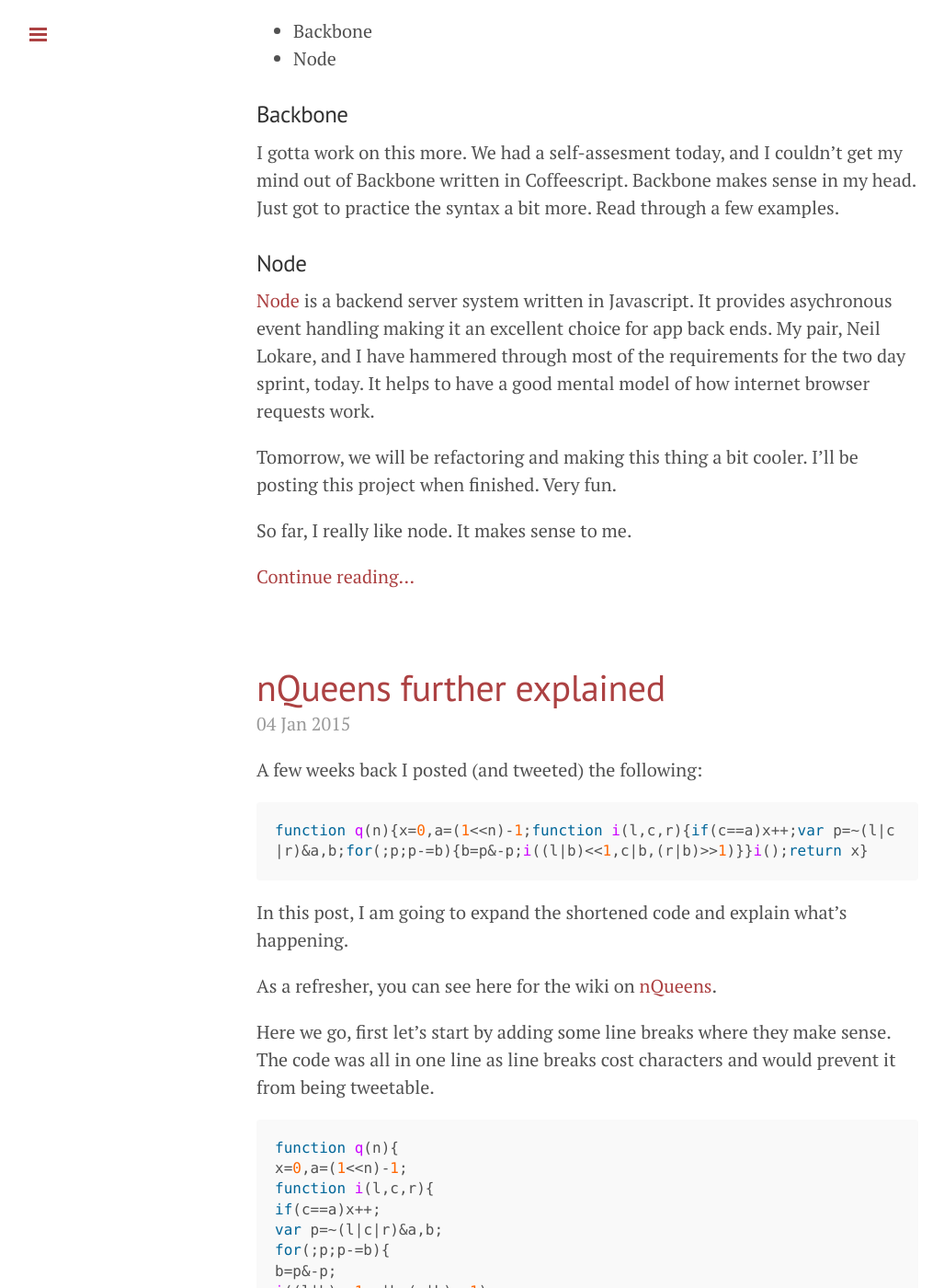
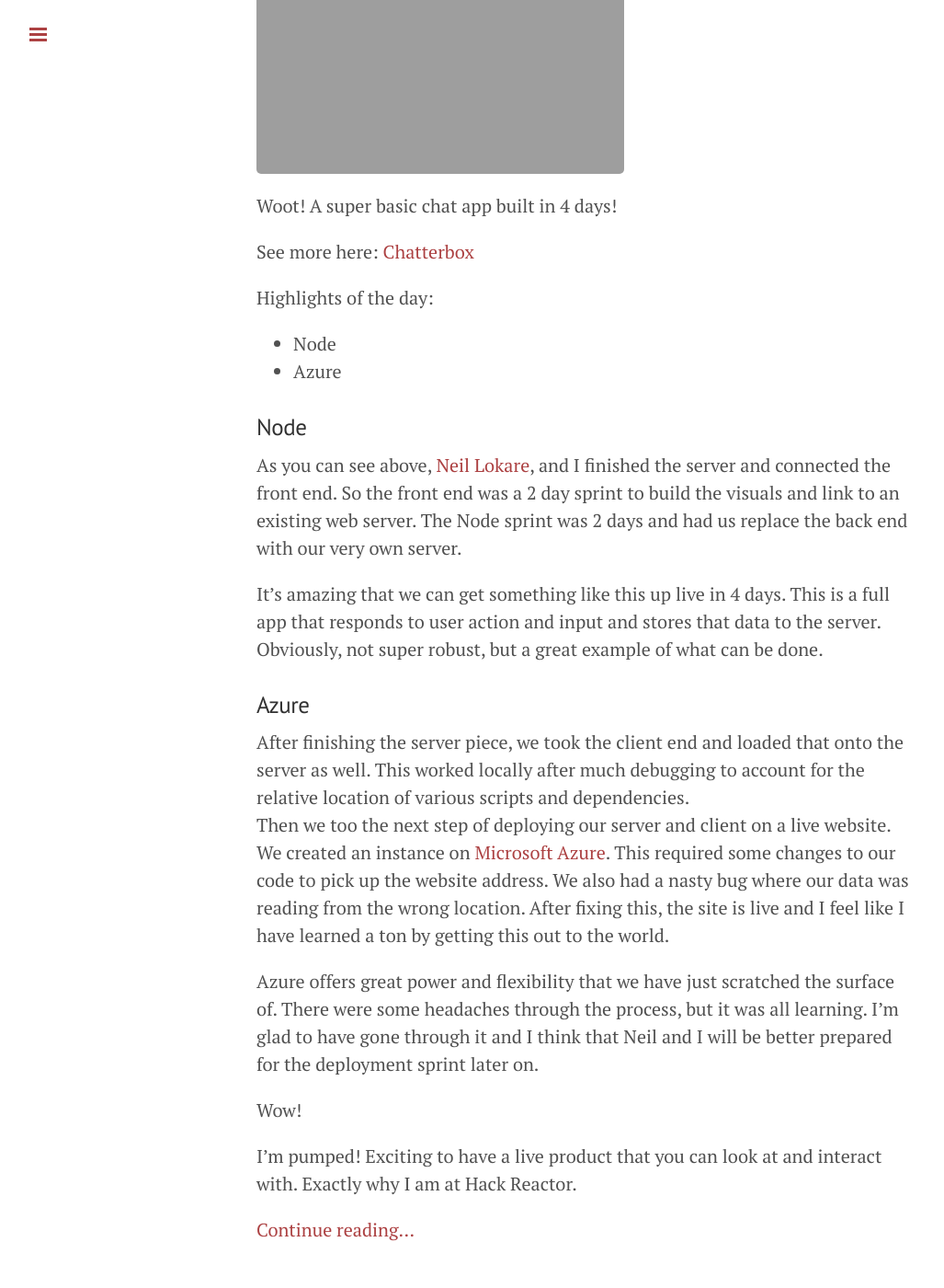
Before and after one commit to zdlopez/zdlopez.github.io, a Jekyll site: the page built from index.html, in a window 1280 px wide and 1400 px high, scrolled down 343 px. Shown: the whole window at 92% size, without its empty margins (1-1028 px from the left). Built offline with Jekyll 4.4.1, drawn with Linux system fonts in a browser that asks for light colours; Markdown is read by kramdown in place of the engine named in the settings; the list of posts is cut into pages by our own code; some of the changed text lies outside the part shown.

Commit message:
HR W4 D2

```diff
--- a/_posts/2015-1-5-HR-Week4-Day1.md
+++ b/_posts/2015-1-5-HR-Week4-Day1.md
@@ -1,7 +1,7 @@
 ---
 layout: post
 title: Hack Reactor - Week 4 Day 1
-tags: [Backbone, Node]
+tags: [Hack Reactor, Backbone, Node]
 ---
 
 And just like that we are a quarter of the way through Hack Reactor.  I've already learned so much and it's showing no signs of slowing down.
--- /dev/null
+++ b/_posts/2015-1-6-HR-Week4-Day2.md
@@ -0,0 +1,35 @@
+---
+layout: post
+title: Hack Reactor - Week 4 Day 2
+tags: [Hack Reactor, Node, Azure]
+---
+
+![Chatterbox](({{ site.url }}/assets/Chatterbox.png))
+
+Woot!  A super basic chat app built in 4 days!
+
+See more here:  [Chatterbox](http://nzchat.azurewebsites.net)
+
+<!---more-->
+
+Highlights of the day:
+
+* Node
+* Azure
+
+### Node
+
+As you can see above, [Neil Lokare](http://www.neillokare.com/), and I finished the server and connected the front end.  So the front end was a 2 day sprint to build the visuals and link to an existing web server.  The Node sprint was 2 days and had us replace the back end with our very own server.
+
+It's amazing that we can get something like this up live in 4 days.  This is a full app that responds to user action and input and stores that data to the server.  Obviously, not super robust, but a great example of what can be done.
+
+### Azure
+
+After finishing the server piece, we took the client end and loaded that onto the server as well.  This worked locally after much debugging to account for the relative location of various scripts and dependencies.
+Then we too the next step of deploying our server and client on a live website.  We created an instance on [Microsoft Azure](azure.microsoft.com).  This required some changes to our code to pick up the website address.  We also had a nasty bug where our data was reading from the wrong location.  After fixing this, the site is live and I feel like I have learned a ton by getting this out to the world.
+
+Azure offers great power and flexibility that we have just scratched the surface of.  There were some headaches through the process, but it was all learning.  I'm glad to have gone through it and I think that Neil and I will be better prepared for the deployment sprint later on.
+
+Wow!
+
+I'm pumped!  Exciting to have a live product that you can look at and interact with.  Exactly why I am at Hack Reactor.
```
Also changed, not shown: assets/Chatterbox.png (added).
